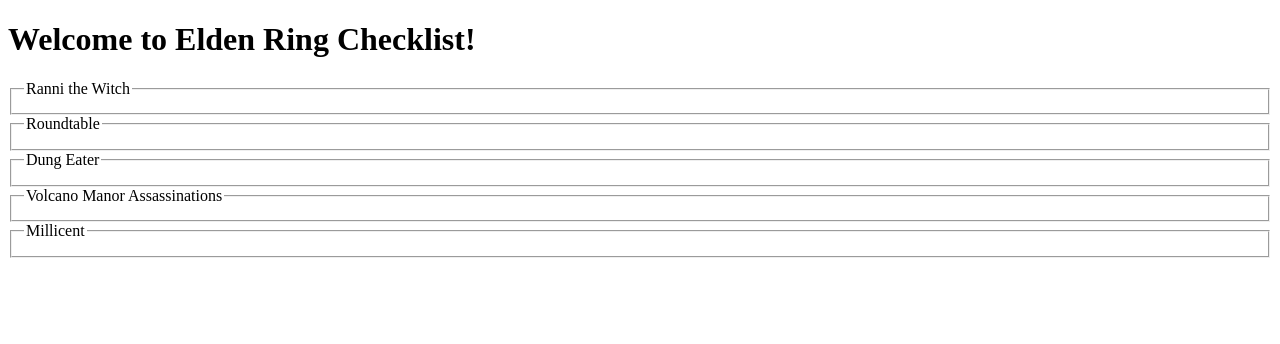
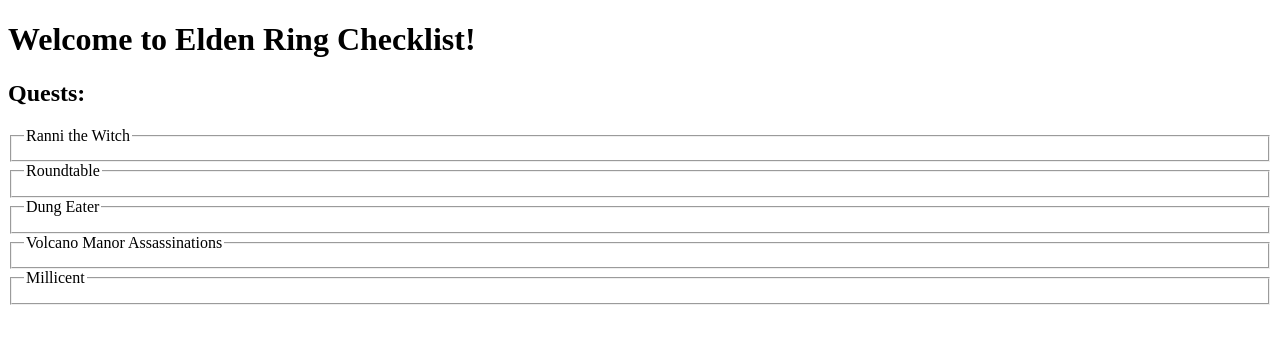
Before and after one commit to Gobluebro/Elden-Ring-Checklist, a Next.js app: page / in a window 1280 px wide. Shown: the top 344 px of the page. Built offline with nearby package versions, Linux system fonts and the light colour scheme.

Commit message:
Add a header for quests

```diff
--- a/pages/index.tsx
+++ b/pages/index.tsx
@@ -14,6 +14,7 @@ const Home: NextPage = () => {
 
       <main>
         <h1>Welcome to Elden Ring Checklist!</h1>
+        <h2>Quests:</h2>
         {Quests.map((quest) => (
           <CheckboxContainer key={quest.id} quest={quest} />
         ))}
```
